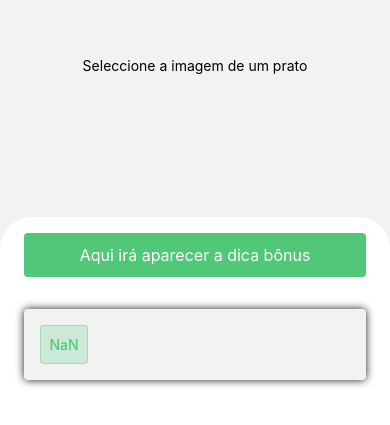
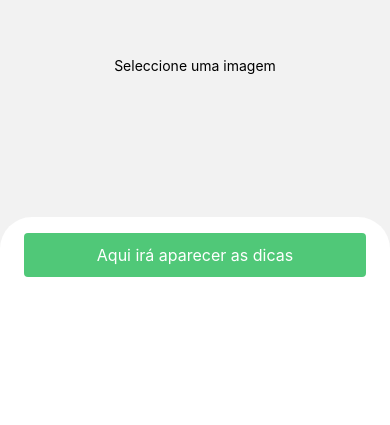
Before and after one commit to arnaldoucuassapi/image-item-recognizer, a React Native app: screen / in a window 390 px wide. Shown: the part 121-546 px from the top of the page. Built offline with nearby package versions, Linux system fonts and the light colour scheme.

Commit message:
implemented Loading; Item list added

```diff
--- a/App.tsx
+++ b/App.tsx
@@ -1,13 +1,20 @@
 import { StatusBar } from 'expo-status-bar';
 import { StyleSheet, Text, View, TouchableOpacity, Dimensions, ScrollView, Image } from 'react-native';
-import { Item } from './src/components/Item';
+import { Item, ItemProps } from './src/components/Item';
 import * as ImagePicker from 'expo-image-picker';
 import { useState } from 'react';
 import { CameraIcon } from 'lucide-react-native';
 import { api } from './src/lib/axios';
+import { Loading } from './src/components/Loading';
+
+interface ItemDataType extends ItemProps {
+  id: string
+}
 
 export default function App() {
   const [image, setImage] = useState<string | undefined>(undefined);
+  const [items, setItems] = useState<ItemDataType[] | null>(null);
+  const [loading, setLoading] = useState(false);
 
   async function openImagesLibrary() {
     const { status } = await ImagePicker.requestMediaLibraryPermissionsAsync();
@@ -24,6 +31,8 @@ export default function App() {
       if (!selection.canceled) {
 
         setImage(selection.assets[0].uri);
+
+        setLoading(true);
 
         const requestBody = {
           user_app_id: {
@@ -43,7 +52,9 @@ export default function App() {
 
         const result = await api.post(`/models/${process.env.EXPO_PUBLIC_MODEL_ID}/versions/${process.env.EXPO_PUBLIC_MODEL_VERSION_ID}/outputs`, requestBody);
 
-        console.log(result.data.outputs[0].data.concepts)
+        setItems(result.data.outputs[0].data.concepts);
+
+        setLoading(false);
 
       }
     }
@@ -59,19 +70,27 @@ export default function App() {
         {!image && (
           <Text
             style={{ color: '#000', textAlign: 'center', top: '45%' }}
-          >Seleccione a imagem de um prato</Text>
+          >Seleccione uma imagem</Text>
         )}
 
         <Image style={styles.image} source={{ uri: image}} />
       </View>
 
-      <ScrollView style={styles.card}>
+      <View style={styles.card}>
         <View style={styles.tip}>
-          <Text style={styles.tipText}>Aqui irá aparecer a dica bônus</Text>
+          <Text style={styles.tipText}>Aqui irá aparecer as dicas</Text>
         </View>
 
-        <Item text='Egge' />
-      </ScrollView>
+        {loading && <Loading />}
+
+        <ScrollView showsVerticalScrollIndicator={false}>
+          {items &&
+            items.map((item) => (
+              <Item key={item.id} name={item.name} value={item.value} />
+            ))
+          }
+        </ScrollView>
+      </View>
 
       <StatusBar style="dark" backgroundColor='#fff' translucent />
     </View>
```
